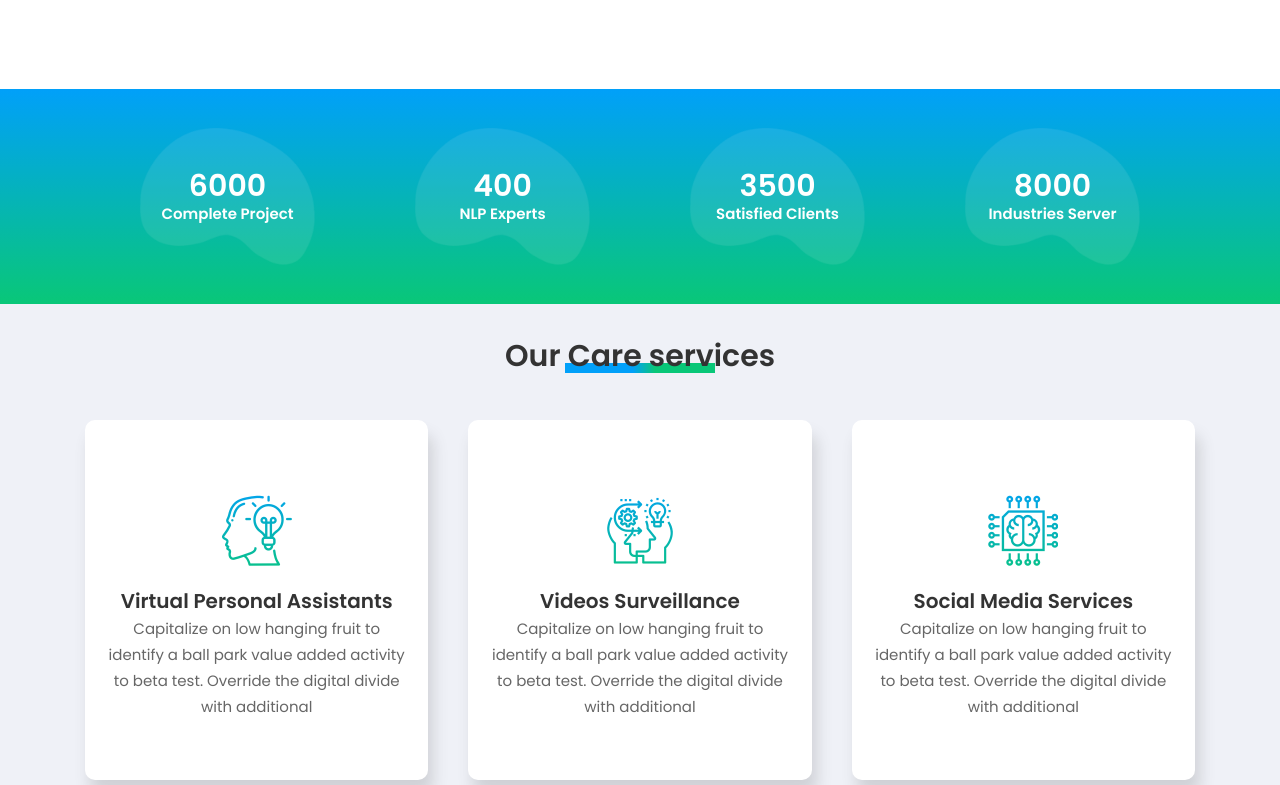
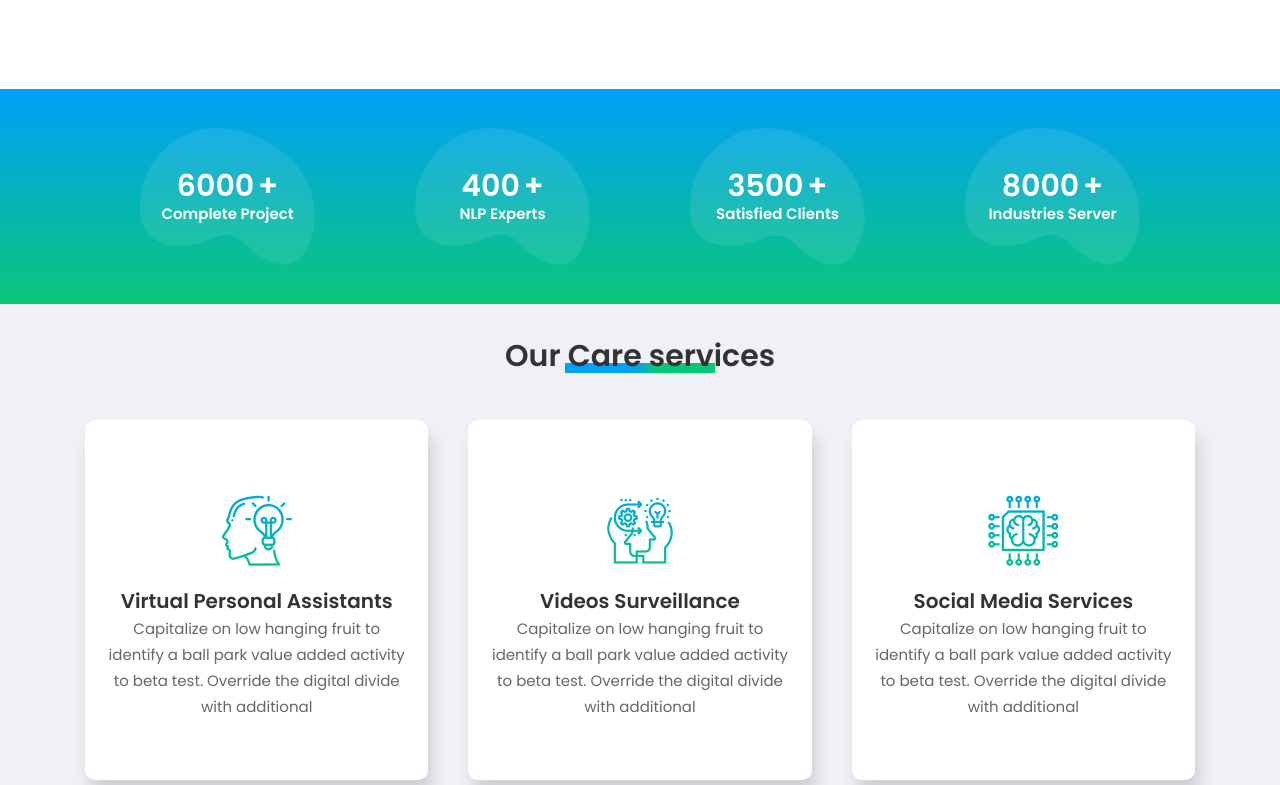
Before and after one commit to front-end-by-rimantas/25-grupe-portfolio-neuron, a website with bundled scripts: page index.html in a window 1280 px wide. Shown: the part 1895-2680 px from the top of the page. Built offline with nearby package versions, Linux system fonts and the light colour scheme; files whose address does not match are found by name.

Commit message:
fixed plus in achievements

```diff
--- a/css/components/achievements.css
+++ b/css/components/achievements.css
@@ -13,16 +13,20 @@
     background-position: center;
     background-size: 175px;
 }
-.achievements-list > .achievement > .value {
+.achievements-list > .achievement > .value,
+.achievements-list > .achievement > .plus  {
     color: white;
     font-size: 30px;
     line-height: 35px;
+    display: inline-block;
+    /* margin-bottom: 5px; */
 }
-.achievements-list > .achievement > .plus {
+/* .achievements-list > .achievement > .plus {
     color: white;
     font-size: 30px;
+    display: inline-block;
     line-height: 45px;
-}
+} */
 .achievements-list > .achievement > .subtitle {
     color: white;
     font-size: 15px;
--- a/js/components/achievements/Achievements.js
+++ b/js/components/achievements/Achievements.js
@@ -65,7 +65,8 @@ class Achievements {
 
         for (const item of this.data.list) {
             HTML += `<div class="achievement">
-                        <div class="value">${item.value}+</div>
+                        <div class="value">${item.value}</div>
+                        <div class="plus">${item.plus}</div>
                         <div class="subtitle">${item.subtitle}</div>
                         </div>`;
             // <div class="ach-img"> <img src="./img/count-shape.png" alt=""></div>
```
